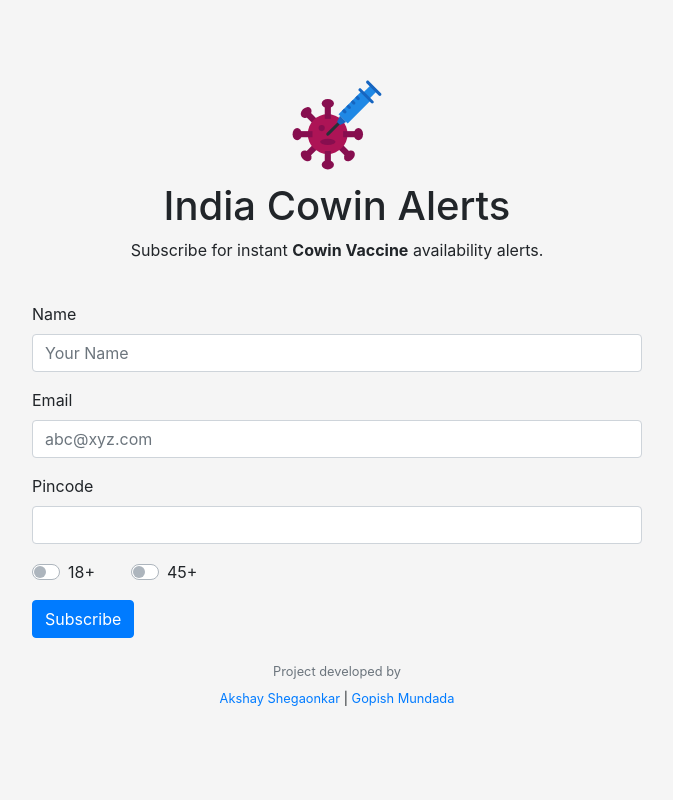
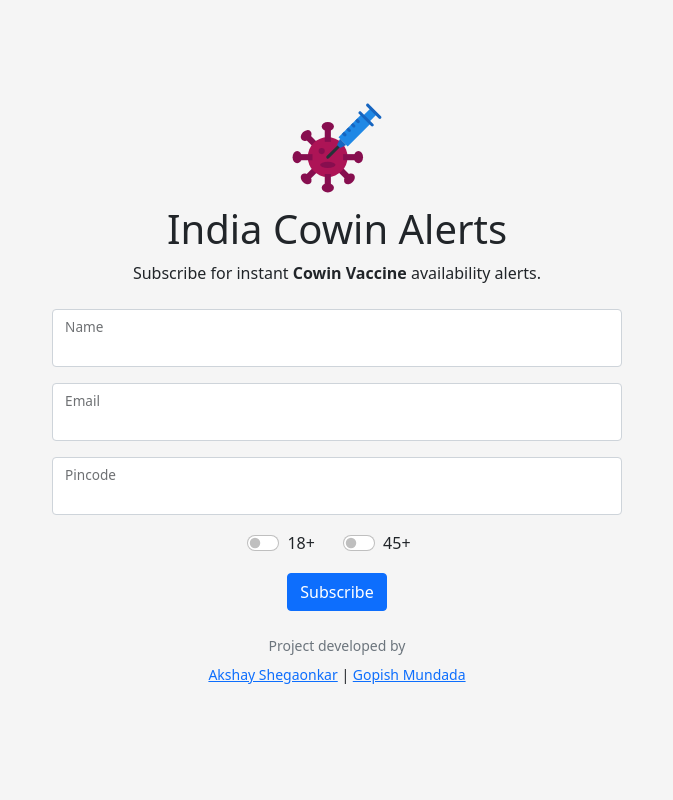
Before and after one commit to gopishmundada/cowin_alerts, a Flask app: page / in a window 1280 px wide. Shown: the whole page, without its empty margins (303-976 px from the left). Run offline with Flask 2, Linux system fonts and the light colour scheme; parts of the project's set-up code (start-up, migrations or seed data) failed here and were passed over; some libraries are stand-ins or nearby versions.

Commit message:
style: migrate to bootstrap 5

```diff
--- a/cowin_alerts/forms/subscribe.py
+++ b/cowin_alerts/forms/subscribe.py
@@ -1,6 +1,8 @@
 from flask_wtf import FlaskForm
 from wtforms import StringField, SubmitField, BooleanField, IntegerField
 from wtforms.validators import DataRequired, Email, ValidationError
+# from flask_wtf.html5 import NumberInput
+from wtforms.widgets.html5 import NumberInput
 
 
 class Pincode(object):
@@ -13,6 +15,7 @@
         data = str(field.data)
         if len(data) != 6 and data.isnumeric():
             raise ValidationError(self.message)
+
 
 class SubscribeForm(FlaskForm):
     name = StringField(
@@ -32,6 +35,7 @@
             DataRequired(),
             Pincode(),
         ],
+        widget=NumberInput(),
     )
     sub_18 = BooleanField('18+')
     sub_45 = BooleanField('45+')
--- a/cowin_alerts/static/css/index.css
+++ b/cowin_alerts/static/css/index.css
@@ -13,34 +13,11 @@
   background-color: #f5f5f5;
 }
 
-.form-signin {
+.form-subscribe {
   width: 100%;
-  max-width: 330px;
+  max-width: 600px;
   padding: 15px;
   margin: auto;
-}
-.form-signin .checkbox {
-  font-weight: 400;
-}
-.form-signin .form-control {
-  position: relative;
-  box-sizing: border-box;
-  height: auto;
-  padding: 10px;
-  font-size: 16px;
-}
-.form-signin .form-control:focus {
-  z-index: 2;
-}
-.form-signin input[type='email'] {
-  margin-bottom: -1px;
-  border-bottom-right-radius: 0;
-  border-bottom-left-radius: 0;
-}
-.form-signin input[type='password'] {
-  margin-bottom: 10px;
-  border-top-left-radius: 0;
-  border-top-right-radius: 0;
 }
 
 .bd-placeholder-img {
--- a/cowin_alerts/templates/index.html
+++ b/cowin_alerts/templates/index.html
@@ -1,8 +1,7 @@
 {% macro render_bootstrap_field(field) %}
 
-<div class="form-group">
+<div class="form-floating mb-3">
   <!-- prettier-ignore -->
-  {{field.label()}}
   {% if field.errors %}
   {{field(class="form-control is-invalid",**kwargs)|safe }}
   <div class="invalid-feedback">
@@ -10,7 +9,7 @@
     <li>{{ error }}</li>
     {% endfor %}
   </div>
-  {%else%} {{field(class="form-control",**kwargs)|safe }} {% endif %}
+  {%else%} {{field(class="form-control",**kwargs)|safe }} {% endif %} {{field.label()}}
 </div>
 
 {% endmacro %}
@@ -24,16 +23,16 @@
     <link rel="shortcut icon" href="{{ url_for('static', filename='icons/vaccine.svg') }}" />
     <title>India Cowin Alerts</title>
     <link
+      href="https://cdn.jsdelivr.net/npm/bootstrap@5.0.1/dist/css/bootstrap.min.css"
       rel="stylesheet"
-      href="https://cdn.jsdelivr.net/npm/bootstrap@4.6.0/dist/css/bootstrap.min.css"
-      integrity="sha384-B0vP5xmATw1+K9KRQjQERJvTumQW0nPEzvF6L/Z6nronJ3oUOFUFpCjEUQouq2+l"
+      integrity="sha384-+0n0xVW2eSR5OomGNYDnhzAbDsOXxcvSN1TPprVMTNDbiYZCxYbOOl7+AMvyTG2x"
       crossorigin="anonymous"
     />
+
     <link href="{{url_for('static',filename='css/index.css')}}" rel="stylesheet" />
   </head>
-  <body class="d-flex justify-content-center">
-    <div class="col-lg-6 col-md-8 col-sm-10 needs-validation">
-      <div class="d-flex flex-column align-items-center mb-4">
+  <body class="text-center">
+    <main class="form-subscribe">
       <img
         class="m-2"
         src="{{url_for('static', filename='icons/vaccine.svg')}}"
@@ -43,47 +42,41 @@
       />
       <h1>India Cowin Alerts</h1>
       <p>Subscribe for instant <strong>Cowin Vaccine</strong> availability alerts.</p>
+      <form action="{{request.path}}" method="POST" class="mb-4 mt-4">
+
+        {%if success%}
+        <div class="alert alert-success alert-dismissible fade show" role="alert">
+          You have successfully registered for <strong>Live Cowin Alerts</strong>
+          <button
+            type="button"
+            class="btn-close"
+            data-bs-dismiss="alert"
+            aria-label="Close"
+          ></button>
         </div>
-      <form action="{{request.path}}" method="POST" class="mb-4">
+        {%endif%}
         <!-- prettier-ignore -->
         {{ sub_form.hidden_tag() }}
-        {{render_bootstrap_field(sub_form.name, placeholder="Your Name")}}
-        {{render_bootstrap_field(sub_form.email, placeholder="abc@xyz.com")}}
+        {{render_bootstrap_field(sub_form.name)}}
+        {{render_bootstrap_field(sub_form.email)}}
         {{render_bootstrap_field(sub_form.pincode)}}
         {% with messages = get_flashed_messages() %}
         {% if messages %} {% for message in messages %}
-        <div class="form-group">
-          <div class="alert alert-danger alert-dismissible fade show" role="alert">
-            {{message}}
-            <button type="button" class="close" data-dismiss="alert" aria-label="Close">
-              <span aria-hidden="true">&times;</span>
-            </button>
+        <div class="alert alert-danger alert-dismissible fade show" role="alert">{{message}}</div>
+        {% endfor %} {% endif %} {% endwith %}
+        <div class="mb-3">
+          <div class="form-check form-check-inline form-switch me-4">
+            <!-- prettier-ignore -->
+            {{sub_form.sub_18(class="form-check-input")}}
+            {{sub_form.sub_18.label(class="form-check-label")}}
+          </div>
+          <div class="form-check form-check-inline form-switch">
+            <!-- prettier-ignore -->
+            {{sub_form.sub_45(class="form-check-input")}}
+            {{sub_form.sub_45.label(class="form-check-label")}}
           </div>
         </div>
-        {% endfor %} {% endif %} {% endwith %}
-        <div class="form-group d-flex">
-          <div class="custom-control custom-switch form-check-inline">
-            <!-- prettier-ignore -->
-            {{sub_form.sub_18(class="custom-control-input")}}
-            {{sub_form.sub_18.label(class="custom-control-label")}}
-          </div>
-          <div class="ml-4 custom-control custom-switch form-check-inline">
-            <!-- prettier-ignore -->
-            {{sub_form.sub_45(class="custom-control-input")}}
-            {{sub_form.sub_45.label(class="custom-control-label")}}
-          </div>
-        </div>
-        <div class="form-group">{{ sub_form.submit(class='btn btn-primary') }}</div>
-        {%if success%}
-        <div class="form-group">
-          <div class="alert alert-success alert-dismissible fade show" role="alert">
-            You have successfully registered for <strong>Live Cowin Alerts</strong>
-            <button type="button" class="close" data-dismiss="alert" aria-label="Close">
-              <span aria-hidden="true">&times;</span>
-            </button>
-          </div>
-        </div>
-        {%endif%}
+        <div class="mb-3">{{ sub_form.submit(class='btn btn-primary') }}</div>
       </form>
       <div class="d-flex flex-column align-items-center mb-4 text-small">
         <small class="mb-2 text-muted">Project developed by</small>
@@ -92,16 +85,10 @@
           <a href="https://www.linkedin.com/in/gopish-mundada/">Gopish Mundada</a>
         </small>
       </div>
-    </div>
-
+    </main>
     <script
-      src="https://code.jquery.com/jquery-3.5.1.slim.min.js"
-      integrity="sha384-DfXdz2htPH0lsSSs5nCTpuj/zy4C+OGpamoFVy38MVBnE+IbbVYUew+OrCXaRkfj"
-      crossorigin="anonymous"
-    ></script>
-    <script
-      src="https://cdn.jsdelivr.net/npm/bootstrap@4.6.0/dist/js/bootstrap.bundle.min.js"
-      integrity="sha384-Piv4xVNRyMGpqkS2by6br4gNJ7DXjqk09RmUpJ8jgGtD7zP9yug3goQfGII0yAns"
+      src="https://cdn.jsdelivr.net/npm/bootstrap@5.0.1/dist/js/bootstrap.min.js"
+      integrity="sha384-Atwg2Pkwv9vp0ygtn1JAojH0nYbwNJLPhwyoVbhoPwBhjQPR5VtM2+xf0Uwh9KtT"
       crossorigin="anonymous"
     ></script>
   </body>
```
Lines whose indentation alone changed are shown as unchanged.
